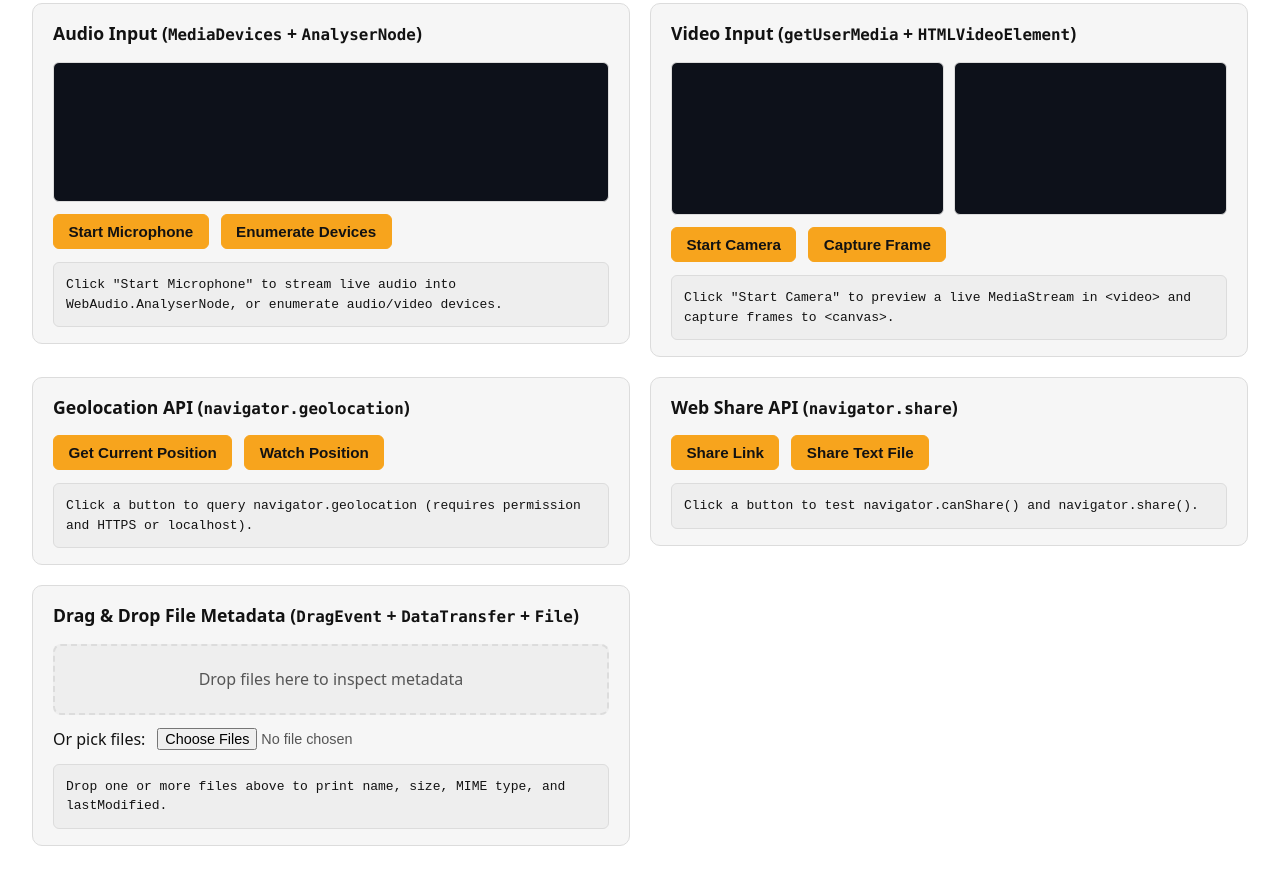
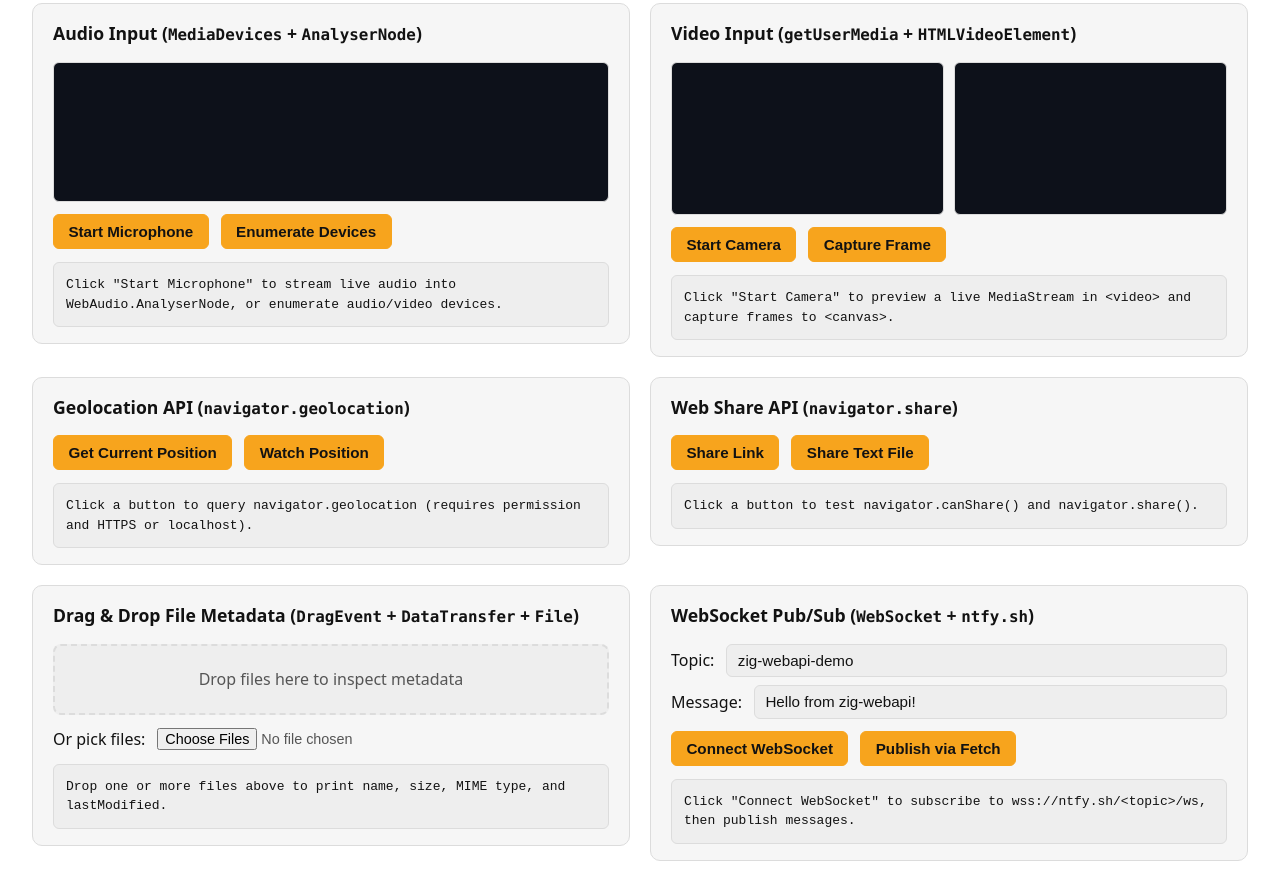
Before and after one commit to dasimmet/zig-webapi, a plain HTML site: page example/static/index.html in a window 1280 px wide. Shown: the part 1546-2439 px from the top of the page. Drawn offline with Linux system fonts and the light colour scheme; no server answers; a script that the page names is missing.

Commit message:
add websocket demo

```diff
--- a/example/static/index.html
+++ b/example/static/index.html
@@ -178,6 +178,23 @@
       </div>
       <pre id="drop-output">Drop one or more files above to print name, size, MIME type, and lastModified.</pre>
     </section>
+
+    <section class="panel">
+      <h2>WebSocket Pub/Sub (<code>WebSocket</code> + <code>ntfy.sh</code>)</h2>
+      <div class="row">
+        <label for="ntfy-topic">Topic:</label>
+        <input id="ntfy-topic" type="text" value="zig-webapi-demo" placeholder="zig-webapi-demo">
+      </div>
+      <div class="row" style="margin-top:0.5rem;">
+        <label for="ntfy-message">Message:</label>
+        <input id="ntfy-message" type="text" value="Hello from zig-webapi!" placeholder="Notification text">
+      </div>
+      <div class="row" style="margin-top:0.75rem; margin-bottom:0.75rem;">
+        <button id="btn-ntfy-connect" type="button">Connect WebSocket</button>
+        <button id="btn-ntfy-publish" type="button">Publish via Fetch</button>
+      </div>
+      <pre id="ntfy-output">Click "Connect WebSocket" to subscribe to wss://ntfy.sh/&lt;topic&gt;/ws, then publish messages.</pre>
+    </section>
   </main>
 
   <noscript>
--- a/example/static/style.css
+++ b/example/static/style.css
@@ -146,6 +146,10 @@ header h1 {
   gap: 0.75rem;
 }
 
+.row + .row {
+  margin-top: 0.6rem;
+}
+
 button {
   background: var(--accent);
   color: var(--accent-text);
```
Also changed, not shown: 6 other files.
